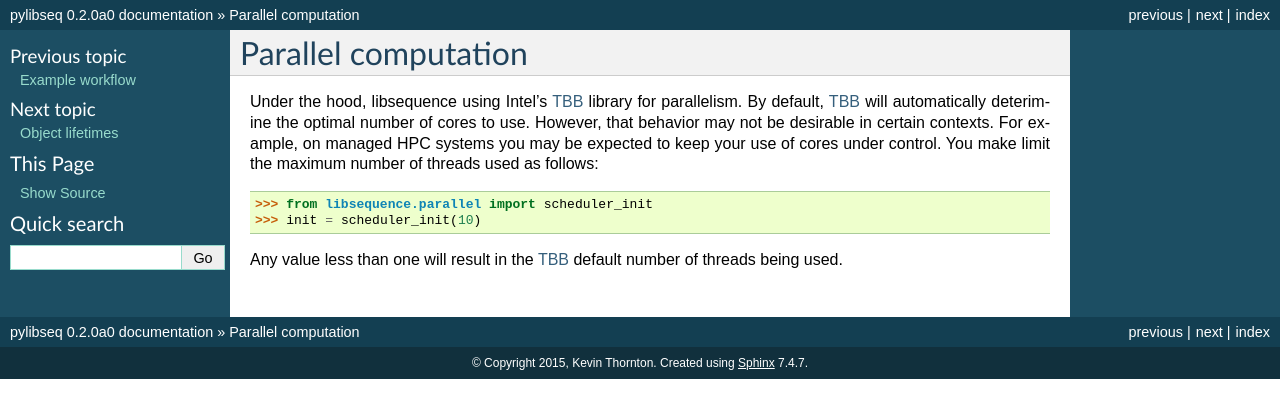
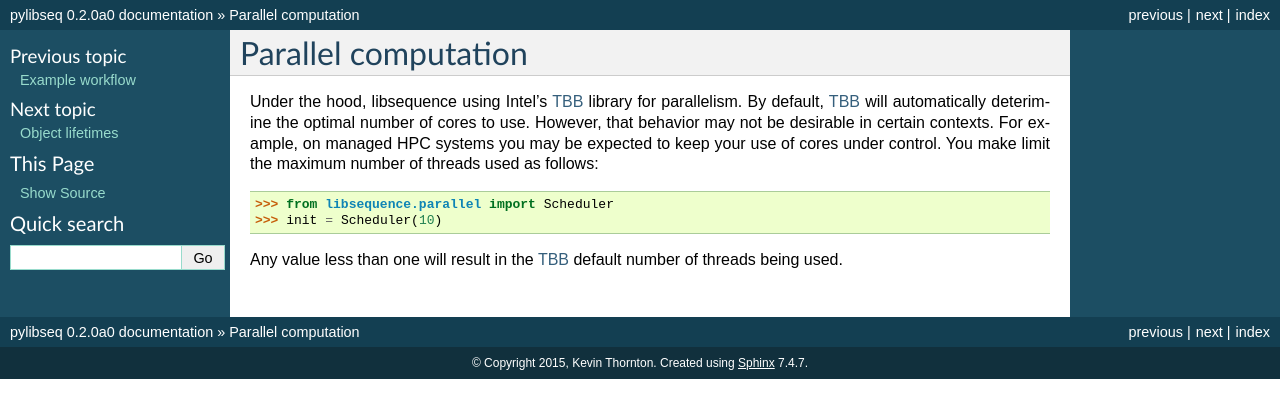
Before and after one commit to molpopgen/pylibseq, a Sphinx documentation site: the page built from doc/pages/parallel.rst, in a window 1280 px wide. Shown: the top 418 px of the page. Built offline with Sphinx 7.4.7, drawn with Linux system fonts in a browser that asks for light colours.

Commit message:
fix rest of doctests

```diff
--- a/doc/conf.py
+++ b/doc/conf.py
@@ -18,12 +18,6 @@ import subprocess
 import shlex
 
 #os.environ['LD_LIBRARY_PATH']=sys.prefix+'/lib'
-subprocess.Popen(['libsequenceConfig','--version'],env=os.environ)
-subprocess.Popen(['which','libsequenceConfig'])
-subprocess.Popen(['ls','-lhrt'])
-#subprocess.Popen(['locate','liblzma.so'])
-#subprocess.Popen(['ls','-lhrt',os.environ['LD_LIBRARY_PATH']])
-print(os.environ)
 
 # If extensions (or modules to document with autodoc) are in another directory,
 # add these directories to sys.path here. If the directory is relative to the
--- a/doc/pages/parallel.rst
+++ b/doc/pages/parallel.rst
@@ -3,8 +3,8 @@ Parallel computation
 
 Under the hood, libsequence using Intel's TBB_ library for parallelism.  By default, TBB_ will automatically deterimine the optimal number of cores to use.  However, that behavior may not be desirable in certain contexts.  For example, on managed HPC systems you may be expected to keep your use of cores under control.  You make limit the maximum number of threads used as follows:
 
->>> from libsequence.parallel import scheduler_init
->>> init = scheduler_init(10)
+>>> from libsequence.parallel import Scheduler
+>>> init = Scheduler(10)
 
 Any value less than one will result in the TBB_ default number of threads being used.
 
--- a/setup.py
+++ b/setup.py
@@ -148,8 +148,6 @@ class BuildExt(build_ext):
             ext.extra_compile_args = opts
             if sys.platform == 'darwin' and USE_GCC is False:
                 ext.extra_link_args=['-stdlib=libc++', '-mmacosx-version-min=10.7']
-        ext.extra_link_args.append('-Wl,-rpath,'+os.path.join(sys.prefix,'lib'))
-        print(ext.extra_link_args)
         build_ext.build_extensions(self)
 
 
```
Also changed, not shown: 2 other files.
